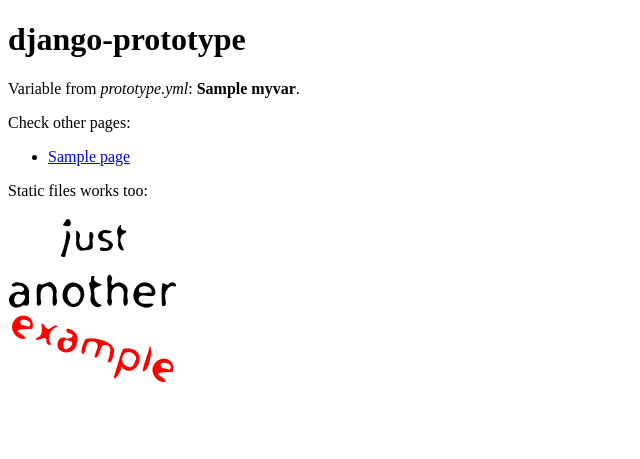
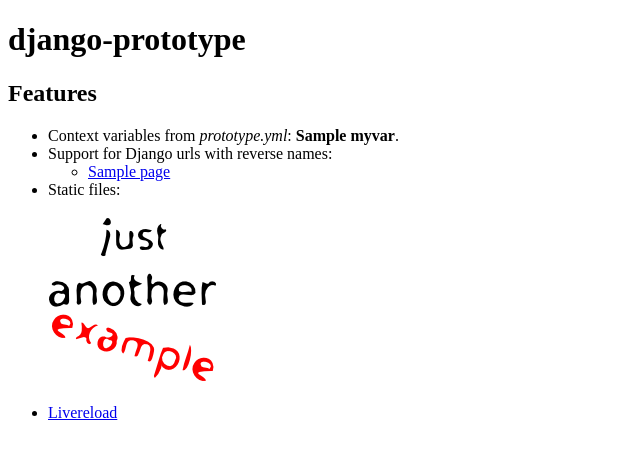
Before and after one commit to goodtune/django-prototype, a Django app: template example/templates/index.html in a window 1280 px wide. Shown: the top 459 px of the page, without its empty margins (0-640 px from the left). Run offline with Django 3.2, Linux system fonts and the light colour scheme; the template is opened without the code that fills it: most values are stand-ins (such as "Sample title", 1, 10 or a date in 2020).

Commit message:
Livereload and prototype console script

```diff
--- a/example/templates/index.html
+++ b/example/templates/index.html
@@ -6,17 +6,24 @@
 {% block page-title %}django-prototype{% endblock %}
 
 {% block content %}
-<p>Variable from <em>prototype.yml</em>: <strong>{{ myvar }}</strong>.</p>
-<p>Check other pages:</p>
+<h2>Features</h2>
+
+<ul>
+    <li>Context variables from <em>prototype.yml</em>: <strong>{{ myvar }}</strong>.</li>
+    <li>Support for Django urls with reverse names:
         <ul>
             {% for page in pages %}
             <li><a href="{% url page.name %}">{{ page.title }}</a></li>
             {% endfor %}
         </ul>
-<p>Static files works too:</p>
+    </li>
+    <li>Static files:
         <p>
             <a href="https://commons.wikimedia.org/wiki/File:Example.svg" target="_blank">
                 <img src="{% static "img/example.png" %}" alt="just another example" />
             </a>
         </p>
+    </li>
+    <li><a href="http://livereload.readthedocs.org/">Livereload</a></li>
+</ul>
 {% endblock %}
--- a/prototype/urls.py
+++ b/prototype/urls.py
@@ -1,4 +1,5 @@
 from django.conf.urls import url
+from django.contrib.staticfiles import views
 
 from prototype.views import prototype
 from prototype.helpers import get_urls
@@ -7,4 +8,5 @@ from prototype.helpers import get_urls
 urlpatterns = [
     url(r'^$', prototype, {'path': ''}, name='prototype'),
     url(r'^(?P<path>.*?)/$', prototype, name='prototype'),
+    url(r'^static/(?P<path>.*)$', views.serve),
 ] + get_urls(prototype)
--- a/setup.py
+++ b/setup.py
@@ -16,5 +16,11 @@ setup(
     install_requires=(
         "Django>=1.9,<1.10",
         "PyYAML",
+        "livereload",
     ),
+    entry_points={
+        'console_scripts': [
+            'prototype = prototype.main:main',
+        ],
+    },
 )
```
Also changed, not shown: prototype/main.py (added, +14 -0 lines). Lines whose indentation alone changed are shown as unchanged.
